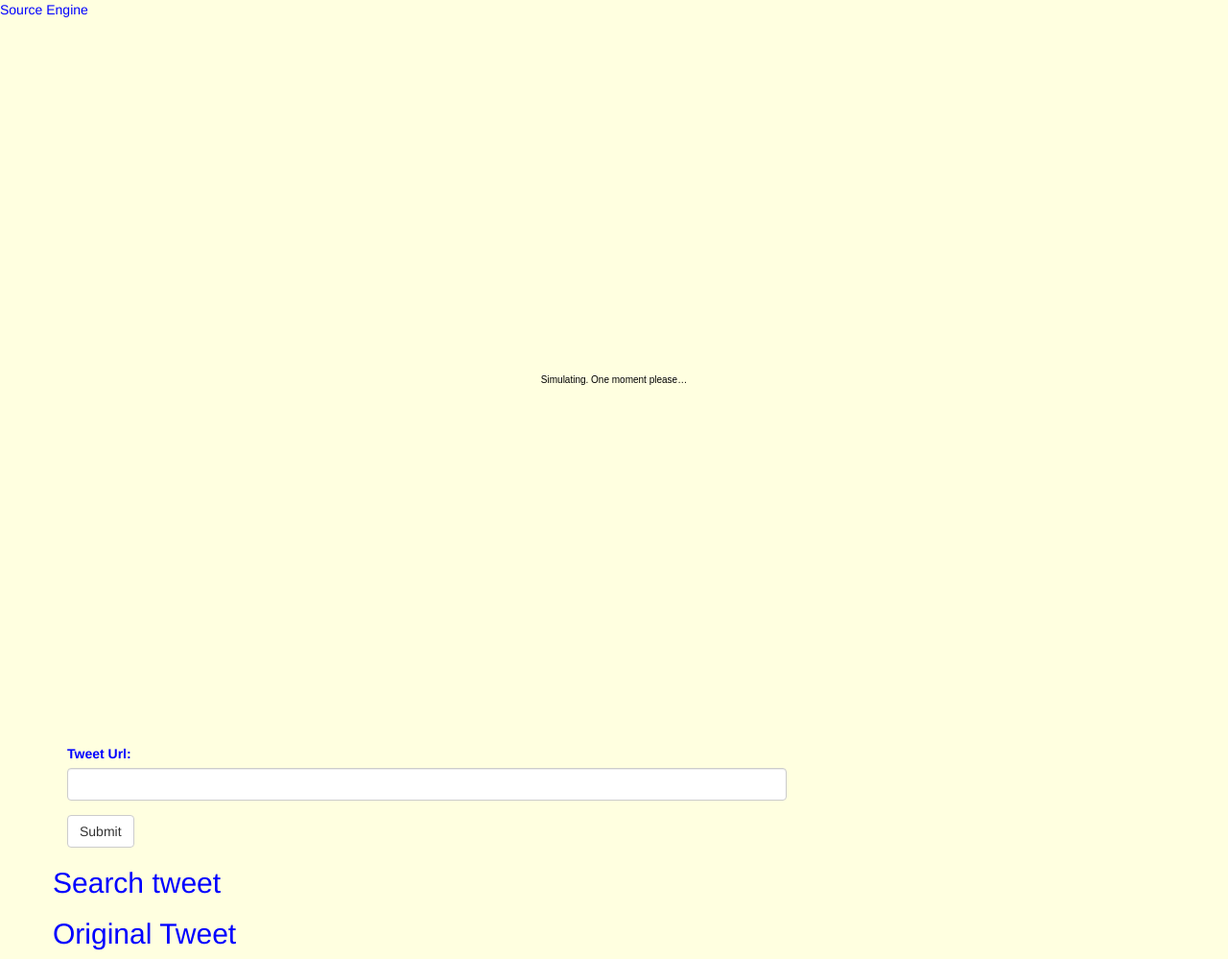
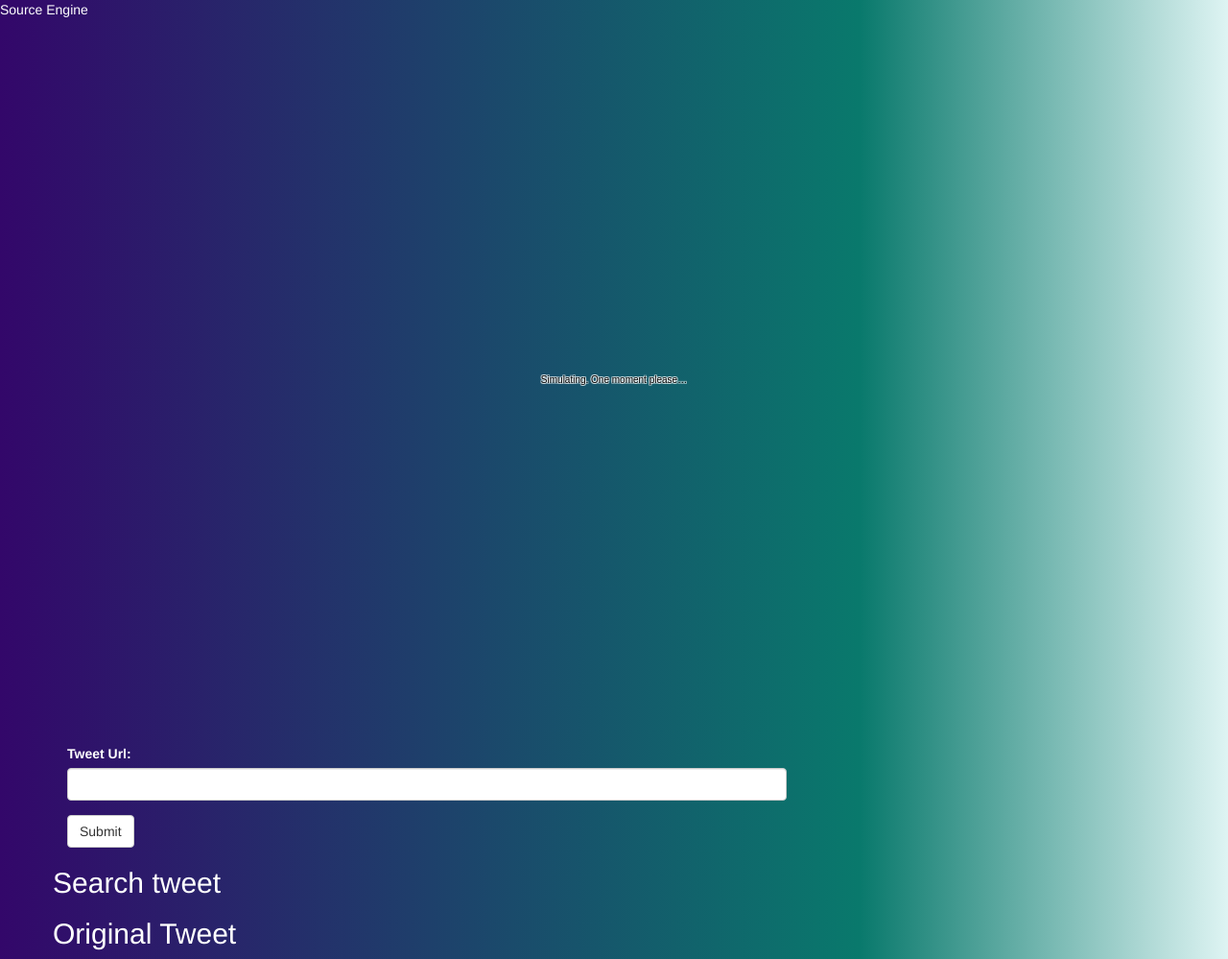
Before and after one commit to annatraussnig/source-engine, a Flask app: page / in a window 1280 px wide. Shown: the whole page at 96% size. Run offline with Flask 2, Linux system fonts and the light colour scheme; parts of the project's set-up code (start-up, migrations or seed data) failed here and were passed over; some libraries are stand-ins or nearby versions.

Commit message:
add tags

```diff
--- a/static/css/styles.css
+++ b/static/css/styles.css
@@ -1,10 +1,11 @@
 body {
-    background: lightyellow;
-    color: blue;
+    background: linear-gradient(90deg, rgba(51,7,106,1) 0%, rgba(9,121,108,1) 70%, rgba(222,244,243,1) 100%);
+    color: white;
 }
 
 svg {
     font: 10px sans-serif;
+    text-shadow: 1px 0 0 rgba(255,255,255,0.5), -1px 0 0 rgba(255,255,255,0.5), 0 1px 0 rgba(255,255,255,0.5), 0 -1px 0 rgba(255,255,255,0.5), 1px 1px rgba(255,255,255,0.5), -1px -1px 0 rgba(255,255,255,0.5), 1px -1px 0 rgba(255,255,255,0.5), -1px 1px 0 rgba(255,255,255,0.5);
 }
 .x.axis .domain {
     fill: none;
--- a/static/js/sentiment-cloud.js
+++ b/static/js/sentiment-cloud.js
@@ -2,8 +2,8 @@
   width = window.innerWidth - margin.left - margin.right,
   height = 750 - margin.top - margin.bottom,
   // padding between nodes
-  padding = 2,
-  maxRadius = 1000,
+  padding = 25,
+  maxRadius = 200,
   numberOfNodes = 50;
 
 var x = d3.scale.linear()
@@ -14,17 +14,17 @@
 function getNodes(data) {
   return data.map(function(node, index) {
     return {
-      idealradius: node.count * 4,
+      idealradius: node.count * 5,
       radius: 0,
       // Give each node a random color.
-      color: '#ff7f0e',
+      color: '#fff',
       // Set the node's gravitational centerpoint.
       idealcx: x(node.avg_tweet_sentiment),
-      idealcy: (height / 2) + ((Math.random() - 0.5) * (height - node.count * 4)),
+      idealcy: height / 2,
       x: x(node.avg_tweet_sentiment),
       // Add some randomization to the placement;
       // nodes stacked on the same point can produce NaN errors.
-      y: height / 2 + 3 * Math.random(),
+      y: height / 2 + ((Math.random() - 0.25) * (height - margin.top - margin.bottom - node.count * 5)),
       text: node.word
     };
   });
@@ -35,7 +35,7 @@
     .nodes(nodes)
     .size([width, height])
     .gravity(0)
-    .charge(0)
+    .charge(0.5)
     .on("tick", tick)
     .start();
 }
@@ -43,7 +43,8 @@
 var xAxis = d3.svg.axis()
   .scale(x);
 
-var svg = d3.select("body").append("svg")
+var svg = d3.select("body")
+  .append("svg:svg")
   .attr("width", width + margin.left + margin.right)
   .attr("height", height + margin.top + margin.bottom);
 
@@ -129,7 +130,6 @@
   {
     return
   }
-  console.log("data", data)
   // Run the layout a fixed number of times.
   // The ideal number of times scales with graph complexity.
   // Of course, don't run too long—you'll hang the page!
@@ -140,18 +140,26 @@
   for (var i = 10; i > 0; --i) force.tick();
   force.stop();
 
-  svg.append("g")
-    .attr("class", "x axis")
-    .attr("transform", "translate(0," + ( margin.top + ( height * 3/4 ) ) + ")")
-    .call(xAxis);
+  var elem = svg.selectAll("g myCircleText")
+    .data(nodes)
 
-  var circle = svg.selectAll("circle")
-    .data(nodes)
-    .enter().append("circle")
+  /*Create and place the "blocks" containing the circle and the text */
+  var elemEnter = elem.enter()
+    .append("g")
+    .attr("transform", function(d){return "translate("+d.x+","+d.y+")"})
+
+  /*Create the circle for each block */
+  var circle = elemEnter.append("circle")
     .style("fill", function(d) { return d.color; })
-    .attr("cx", function(d) { return d.x} )
-    .attr("cy", function(d) { return d.y} )
-    .attr("r", function(d) { return d.radius} );
+    .attr("r", function(d){return d.radius} )
+    .attr("stroke","#ccc")
+
+  /* Create the text for each block */
+  elemEnter.append("text")
+    .attr("text-anchor", "middle")
+    .attr("text-stroke-width", 0.5)
+    .attr("text-stroke-color", "#fff")
+    .text(function(d){return d.text})
 
   loading.remove();
 }
--- a/templates/tweet.html
+++ b/templates/tweet.html
@@ -40,8 +40,11 @@
     </div>
 </div>
 
+<div id="sentiment"></div>
+
 <script>
     setTimeout(function() { renderGraph({{ timeline_data|safe }}) }, 10);
 </script>
 
+
 {% endblock %}
```
